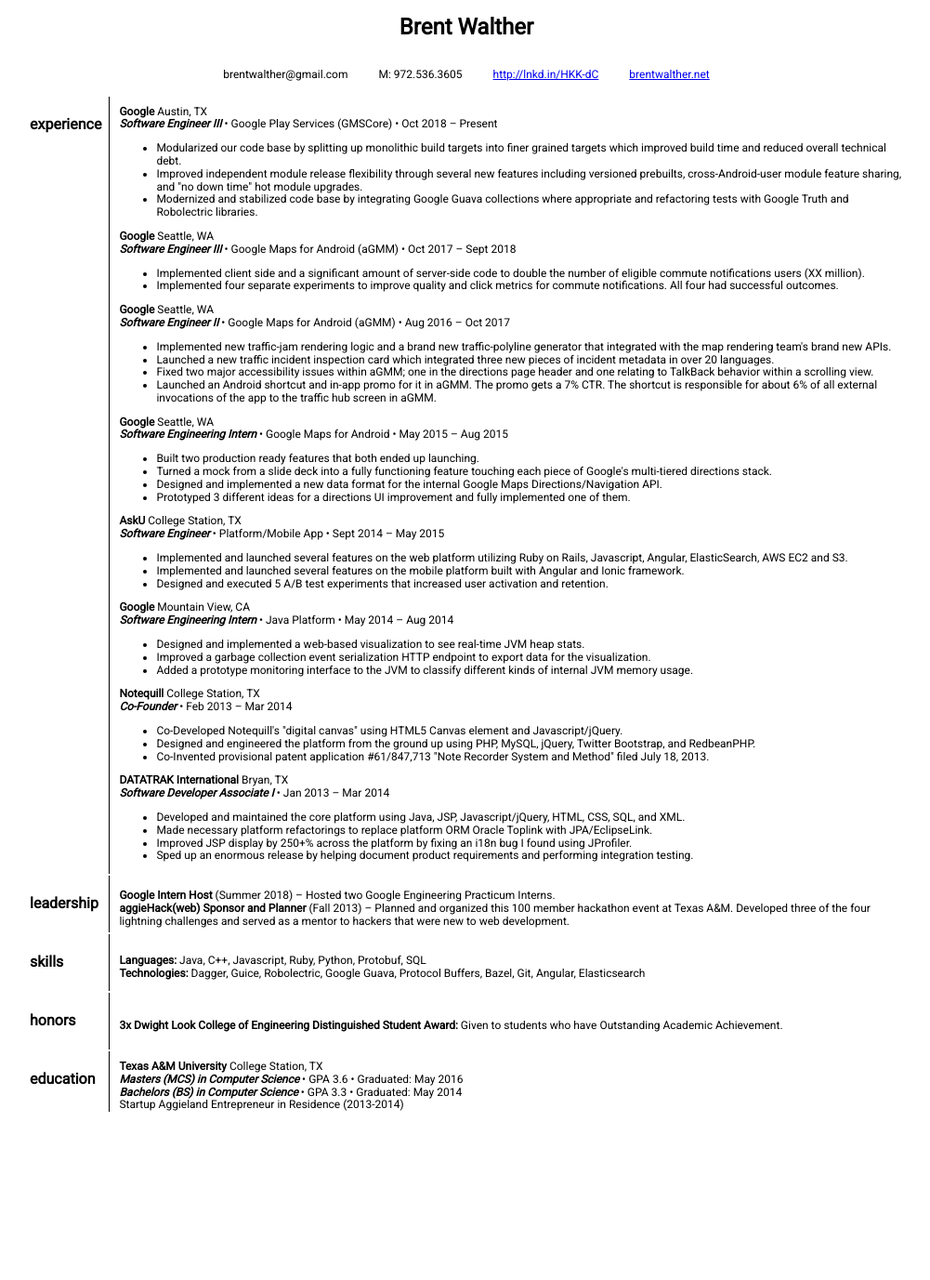
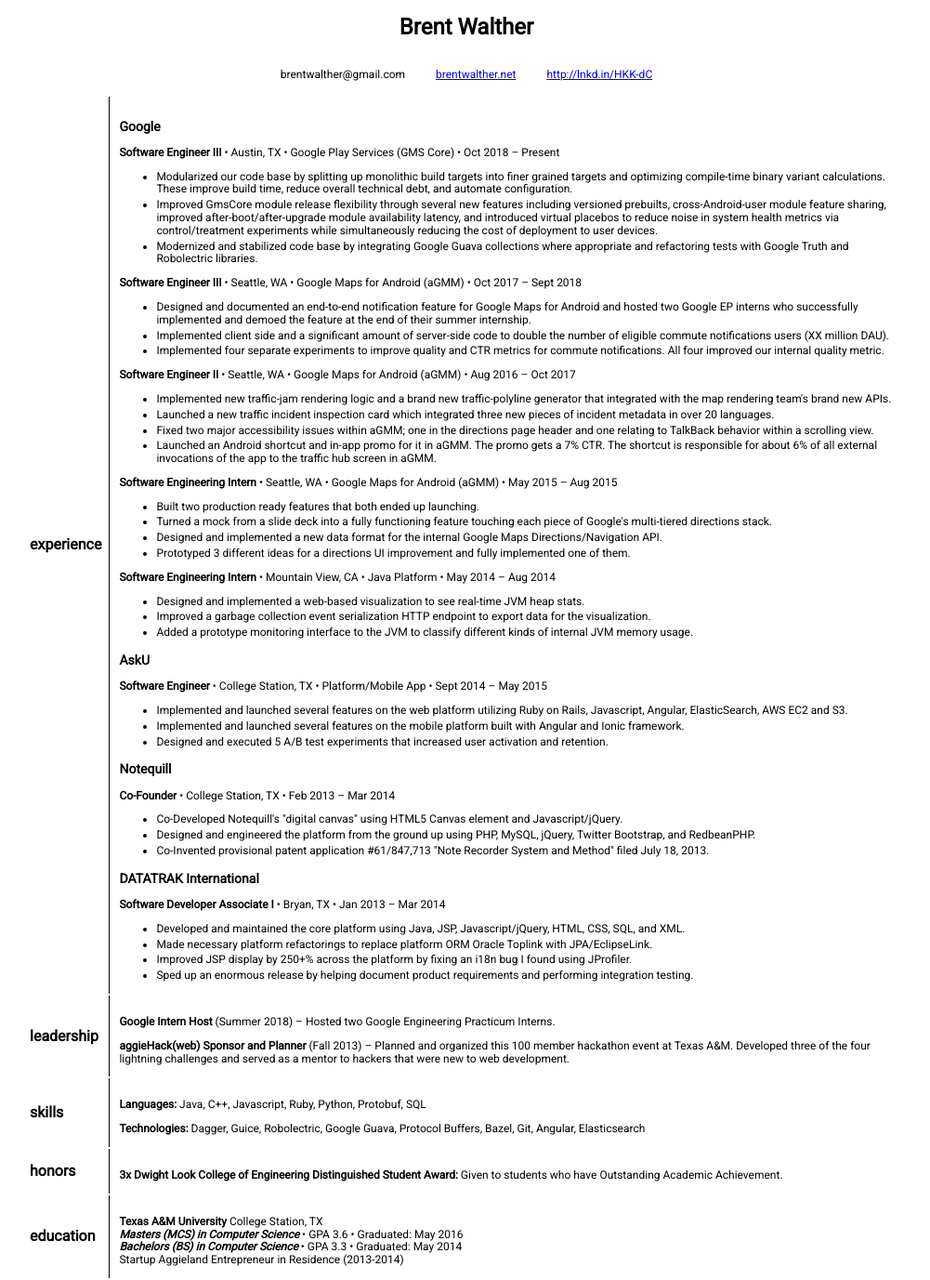
Before and after one commit to brentwalther/brentwalther.github.io, a Jekyll site: the page files/resume.html, which Jekyll copies as it is, in a window 1280 px wide. Shown: the whole page at 93% size, without its empty margins (138-1139 px from the left). Built offline with Jekyll 4.4.1, drawn with Linux system fonts in a browser that asks for light colours; before the commit the page ends 1198 px from its top, so only the background shows below that.

Commit message:
Update resume.

```diff
--- a/files/resume.html
+++ b/files/resume.html
@@ -27,6 +27,10 @@
       font-size: 16px;
     }
 
+    li {
+      margin: 0 0 3px 0;
+    }
+
     td {
       padding: 0 8px;
     }
@@ -41,7 +45,7 @@
 
     table#meat td:first-child {
       border-right: 1px solid black;
-      vertical-align: top;
+      vertical-align: middle;
     }
 
     .contact-info {
@@ -72,7 +76,7 @@
     <tr id="contact">
       <td colspan="2">
         <p class="text-center">
-          <span class="contact-info">brentwalther@gmail.com</span> <span class="contact-info">M: 972.536.3605</span> <span class="contact-info"><a href="http://lnkd.in/HKK-dC">http://lnkd.in/HKK-dC</a></span> <span class="contact-info"><a href="https://brentwalther.net">brentwalther.net</a></span>
+          <span class="contact-info">brentwalther@gmail.com</span> <span class="contact-info"><a href="https://brentwalther.net">brentwalther.net</a></span> <span class="contact-info"><a href="http://lnkd.in/HKK-dC">http://lnkd.in/HKK-dC</a></span>
         </p>
       </td>
     </tr>
@@ -80,29 +84,28 @@
   <table id="meat">
     <tr id="experience">
       <td>
-        <h4>experience</h4>
+        <h4 class="no-margin">experience</h4>
       </td>
       <td>
-        <p class="no-margin">
-          <strong>Google</strong> Austin, TX <br>
-          <strong><em>Software Engineer III</em></strong> &bull; Google Play Services (GMSCore) &bull; Oct 2018 &ndash; Present
+        <h3>Google</h3>
+        <p>
+          <strong>Software Engineer III</strong> &bull; Austin, TX &bull; Google Play Services (GMS Core) &bull; Oct 2018 &ndash; Present
         </p>
         <ul>
-          <li>Modularized our code base by splitting up monolithic build targets into finer grained targets which improved build time and reduced overall technical debt.</li>
-          <li>Improved independent module release flexibility through several new features including versioned prebuilts, cross-Android-user module feature sharing, and "no down time" hot module upgrades.</li>
+          <li>Modularized our code base by splitting up monolithic build targets into finer grained targets and optimizing compile-time binary variant calculations. These improve build time, reduce overall technical debt, and automate configuration.</li>
+          <li>Improved GmsCore module release flexibility through several new features including versioned prebuilts, cross-Android-user module feature sharing, improved after-boot/after-upgrade module availability latency, and introduced virtual placebos to reduce noise in system health metrics via control/treatment experiments while simultaneously reducing the cost of deployment to user devices.</li>
           <li>Modernized and stabilized code base by integrating Google Guava collections where appropriate and refactoring tests with Google Truth and Robolectric libraries.</li>
         </ul>
-        <p class="no-margin">
-          <strong>Google</strong> Seattle, WA <br>
-          <strong><em>Software Engineer III</em></strong> &bull; Google Maps for Android (aGMM) &bull; Oct 2017 &ndash; Sept 2018
+        <p>
+          <strong>Software Engineer III</strong> &bull; Seattle, WA &bull; Google Maps for Android (aGMM) &bull; Oct 2017 &ndash; Sept 2018
         </p>
         <ul>
-          <li>Implemented client side and a significant amount of server-side code to double the number of eligible commute notifications users (XX million).</li>
-          <li>Implemented four separate experiments to improve quality and click metrics for commute notifications. All four had successful outcomes.</li>
+          <li>Designed and documented an end-to-end notification feature for Google Maps for Android and hosted two Google EP interns who successfully implemented and demoed the feature at the end of their summer internship.</li>
+          <li>Implemented client side and a significant amount of server-side code to double the number of eligible commute notifications users (XX million DAU).</li>
+          <li>Implemented four separate experiments to improve quality and CTR metrics for commute notifications. All four improved our internal quality metric.</li>
         </ul>
-        <p class="no-margin">
-          <strong>Google</strong> Seattle, WA <br>
-          <strong><em>Software Engineer II</em></strong> &bull; Google Maps for Android (aGMM) &bull; Aug 2016 &ndash; Oct 2017
+        <p>
+          <strong>Software Engineer II</strong> &bull; Seattle, WA &bull; Google Maps for Android (aGMM) &bull; Aug 2016 &ndash; Oct 2017
         </p>
         <ul>
           <li>Implemented new traffic-jam rendering logic and a brand new traffic-polyline generator that integrated with the map rendering team's brand new APIs.</li>
@@ -110,9 +113,8 @@
           <li>Fixed two major accessibility issues within aGMM; one in the directions page header and one relating to TalkBack behavior within a scrolling view.</li>
           <li>Launched an Android shortcut and in-app promo for it in aGMM. The promo gets a 7% CTR. The shortcut is responsible for about 6% of all external invocations of the app to the traffic hub screen in aGMM.</li>
         </ul>
-        <p class="no-margin">
-          <strong>Google</strong> Seattle, WA <br>
-          <strong><em>Software Engineering Intern</em></strong> &bull; Google Maps for Android &bull; May 2015 &ndash; Aug 2015
+        <p>
+          <strong>Software Engineering Intern</strong> &bull; Seattle, WA &bull; Google Maps for Android (aGMM) &bull; May 2015 &ndash; Aug 2015
         </p>
         <ul>
 	        <li>Built two production ready features that both ended up launching.</li>
@@ -120,36 +122,35 @@
           <li>Designed and implemented a new data format for the internal Google Maps Directions/Navigation API.</li>
           <li>Prototyped 3 different ideas for a directions UI improvement and fully implemented one of them.</li>
         </ul>
-        <p class="no-margin">
-          <strong>AskU</strong> College Station, TX <br>
-          <strong><em>Software Engineer</em></strong> &bull; Platform/Mobile App &bull; Sept 2014 &ndash; May 2015
+        <p>
+          <strong>Software Engineering Intern</strong> &bull; Mountain View, CA &bull; Java Platform &bull; May 2014 &ndash; Aug 2014
+        </p>
+        <ul>
+          <li>Designed and implemented a web-based visualization to see real-time JVM heap stats.</li>
+          <li>Improved a garbage collection event serialization HTTP endpoint to export data for the visualization.</li>
+          <li>Added a prototype monitoring interface to the JVM to classify different kinds of internal JVM memory usage.</li>
+        </ul>
+        <h3>AskU</h3>
+        <p>
+          <strong>Software Engineer</strong> &bull; College Station, TX &bull; Platform/Mobile App &bull; Sept 2014 &ndash; May 2015
         </p>
         <ul>
           <li>Implemented and launched several features on the web platform utilizing Ruby on Rails, Javascript, Angular, ElasticSearch, AWS EC2 and S3.</li>
           <li>Implemented and launched several features on the mobile platform built with Angular and Ionic framework.</li>
           <li>Designed and executed 5 A/B test experiments that increased user activation and retention.</li>
         </ul>
-        <p class="no-margin">
-          <strong>Google</strong> Mountain View, CA <br>
-          <strong><em>Software Engineering Intern</em></strong> &bull; Java Platform &bull; May 2014 &ndash; Aug 2014
-        </p>
-        <ul>
-          <li>Designed and implemented a web-based visualization to see real-time JVM heap stats.</li>
-          <li>Improved a garbage collection event serialization HTTP endpoint to export data for the visualization.</li>
-          <li>Added a prototype monitoring interface to the JVM to classify different kinds of internal JVM memory usage.</li>
-        </ul>
-        <p class="no-margin">
-          <strong>Notequill</strong> College Station, TX <br>
-          <strong><em>Co-Founder</em></strong>  &bull; Feb 2013 &ndash; Mar 2014
+        <h3>Notequill</h3>
+        <p>
+          <strong>Co-Founder</strong> &bull; College Station, TX &bull; Feb 2013 &ndash; Mar 2014
         </p>
         <ul>
           <li>Co-Developed Notequill's "digital canvas" using HTML5 Canvas element and Javascript/jQuery.</li>
           <li>Designed and engineered the platform from the ground up using PHP, MySQL, jQuery, Twitter Bootstrap, and RedbeanPHP.</li>
           <li>Co-Invented provisional patent application #61/847,713 "Note Recorder System and Method" filed July 18, 2013.</li>
         </ul>
-        <p class="no-margin">
-          <strong>DATATRAK International</strong> Bryan, TX <br>
-          <strong><em>Software Developer Associate I</em></strong> &bull; Jan 2013 &ndash; Mar 2014
+        <h3>DATATRAK International</h3>
+        <p>
+          <strong>Software Developer Associate I</strong> &bull; Bryan, TX &bull; Jan 2013 &ndash; Mar 2014
         </p>
         <ul>
           <li>Developed and maintained the core platform using Java, JSP, Javascript/jQuery, HTML, CSS, SQL, and XML.</li>
@@ -162,39 +163,39 @@
 
     <tr id="leadership">
       <td>
-        <h4>leadership</h4>
+        <h4 class="no-margin">leadership</h4>
       </td>
       <td>
-        <p class="no-margin"><strong>Google Intern Host</strong> (Summer 2018) &ndash; Hosted two Google Engineering Practicum Interns.</p>
-        <p class="no-margin"><strong>aggieHack(web) Sponsor and Planner</strong> (Fall 2013) &ndash; Planned and organized this 100 member hackathon event  at Texas A&amp;M. Developed three of the four lightning challenges and served as a mentor to hackers that were new to web development.</p>
+        <p><strong>Google Intern Host</strong> (Summer 2018) &ndash; Hosted two Google Engineering Practicum Interns.</p>
+        <p><strong>aggieHack(web) Sponsor and Planner</strong> (Fall 2013) &ndash; Planned and organized this 100 member hackathon event  at Texas A&amp;M. Developed three of the four lightning challenges and served as a mentor to hackers that were new to web development.</p>
       </td>
     </tr>
 
     <tr id="skills">
       <td>
-        <h4>skills</h4>
+        <h4 class="no-margin">skills</h4>
       </td>
       <td>
-        <p class="no-margin"><strong>Languages:</strong> Java, C++, Javascript, Ruby, Python, Protobuf, SQL</p>
-        <p class="no-margin"><strong>Technologies:</strong> Dagger, Guice, Robolectric, Google Guava, Protocol Buffers, Bazel, Git, Angular, Elasticsearch</p>
+        <p><strong>Languages:</strong> Java, C++, Javascript, Ruby, Python, Protobuf, SQL</p>
+        <p><strong>Technologies:</strong> Dagger, Guice, Robolectric, Google Guava, Protocol Buffers, Bazel, Git, Angular, Elasticsearch</p>
       </td>
     </tr>
 
     <tr id="honors">
       <td>
-        <h4>honors</h4>
+        <h4 class="no-margin">honors</h4>
       </td>
       <td>
-        <p class="no-margin"><strong>3x Dwight Look College of Engineering Distinguished Student Award: </strong>Given to students who have Outstanding Academic Achievement.</p>
+        <p><strong>3x Dwight Look College of Engineering Distinguished Student Award: </strong>Given to students who have Outstanding Academic Achievement.</p>
       </td>
     </tr>
 
     <tr id="education">
       <td>
-        <h4>education</h4>
+        <h4 class="no-margin">education</h4>
       </td>
       <td>
-        <p class="no-margin"><strong>Texas A&amp;M University </strong>College Station, TX <br>
+        <p><strong>Texas A&amp;M University </strong>College Station, TX <br>
           <strong><em>Masters (MCS) in Computer Science</em></strong> &bull; GPA 3.6 &bull; Graduated: May 2016<br>
         <strong><em>Bachelors (BS) in Computer Science</em></strong> &bull; GPA 3.3 &bull; Graduated: May 2014<br>
       Startup Aggieland Entrepreneur in Residence (2013-2014)</p>
```
